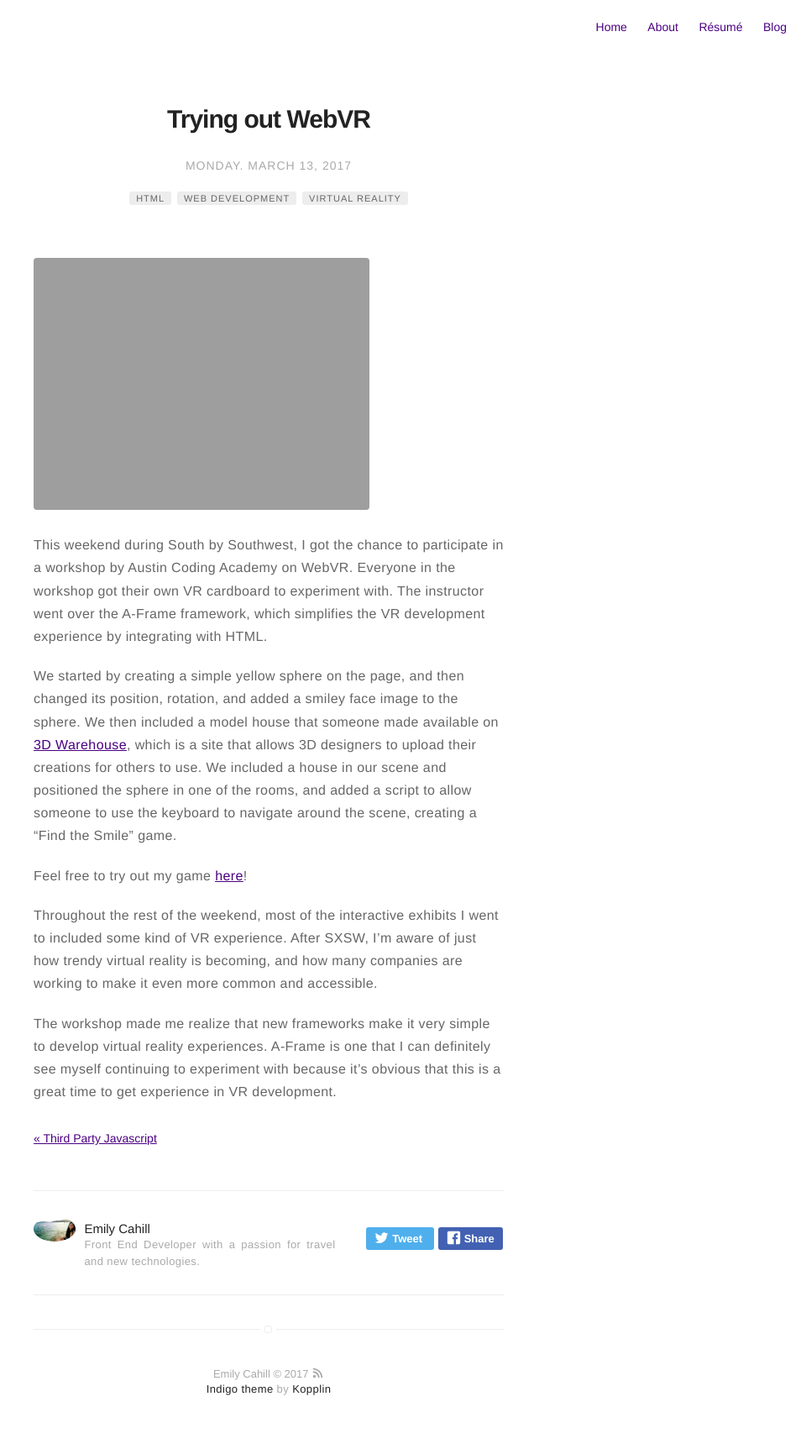
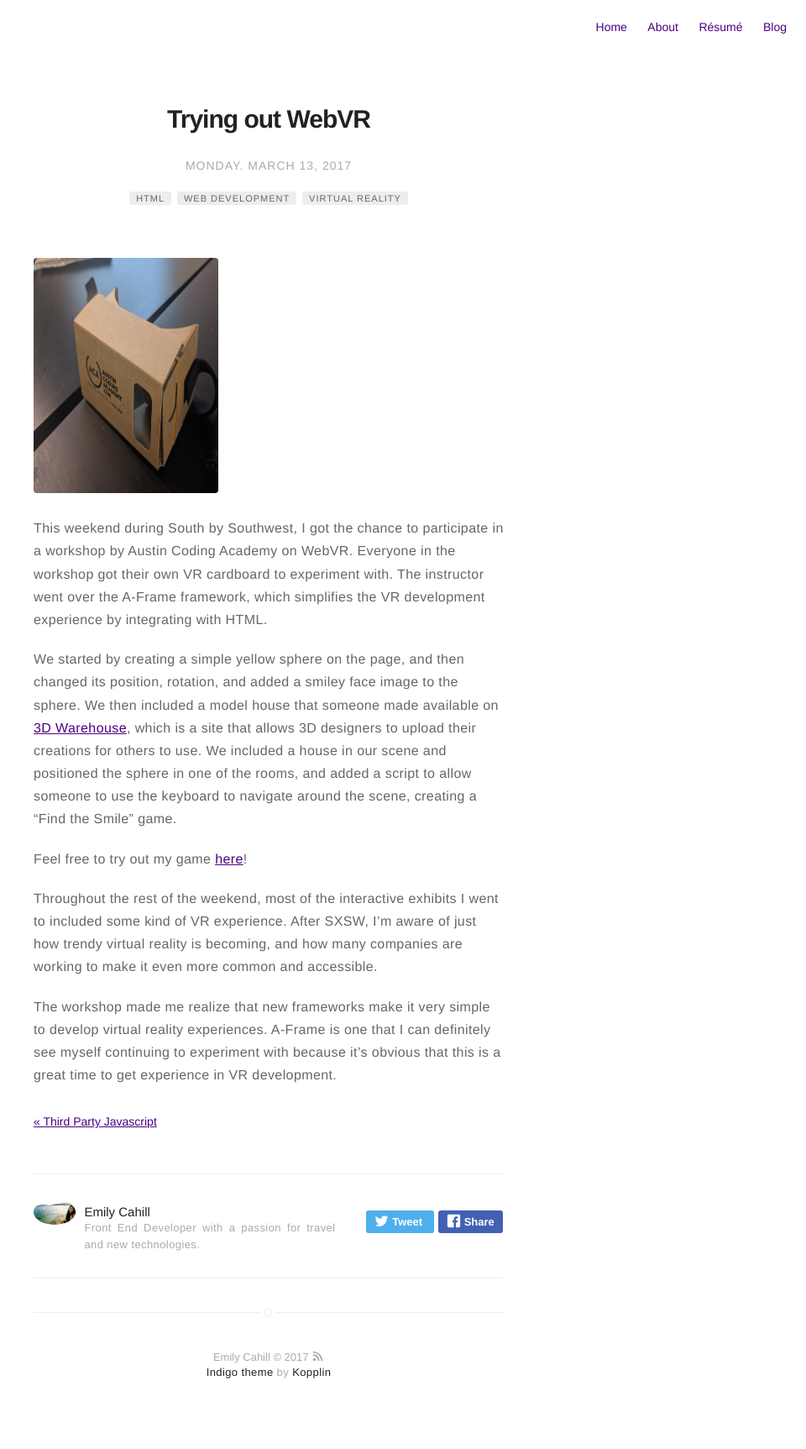
Before and after one commit to ecahill/emilycahill-v2, a Jekyll site: the page built from _posts/2017-03-13-webvr-practice.markdown, in a window 1280 px wide. Shown: the whole page at 84% size, without its empty margins (320-1280 px from the left). Built offline with Jekyll 4.4.1, drawn with Linux system fonts in a browser that asks for light colours.

Commit message:
Update 2017-03-13-webvr-practice.markdown

```diff
--- a/_posts/2017-03-13-webvr-practice.markdown
+++ b/_posts/2017-03-13-webvr-practice.markdown
@@ -13,7 +13,7 @@ author: emilycahill
 description: My thoughts on first attempts at WebVR.
 ---
 
-![Cardboard](/assets/images/VR_cardboard2.png =280x220)
+![Cardboard](/assets/images/VR_cardboard2.png){:height="280px" width="220px"}
 
 This weekend during South by Southwest, I got the chance to participate in a workshop by Austin Coding Academy on WebVR. Everyone in the workshop got their own VR cardboard to experiment with. The instructor went over the A-Frame framework, which simplifies the VR development experience by integrating with HTML.
 
```
